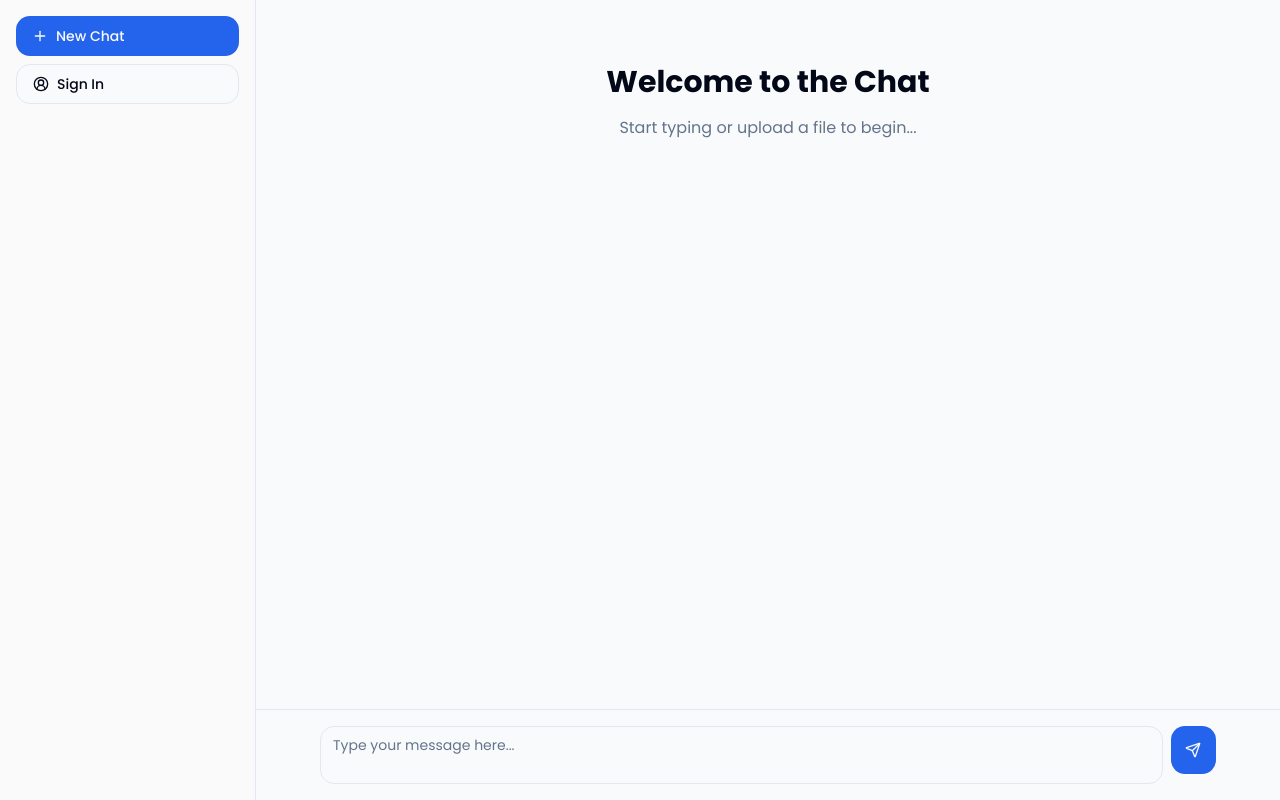
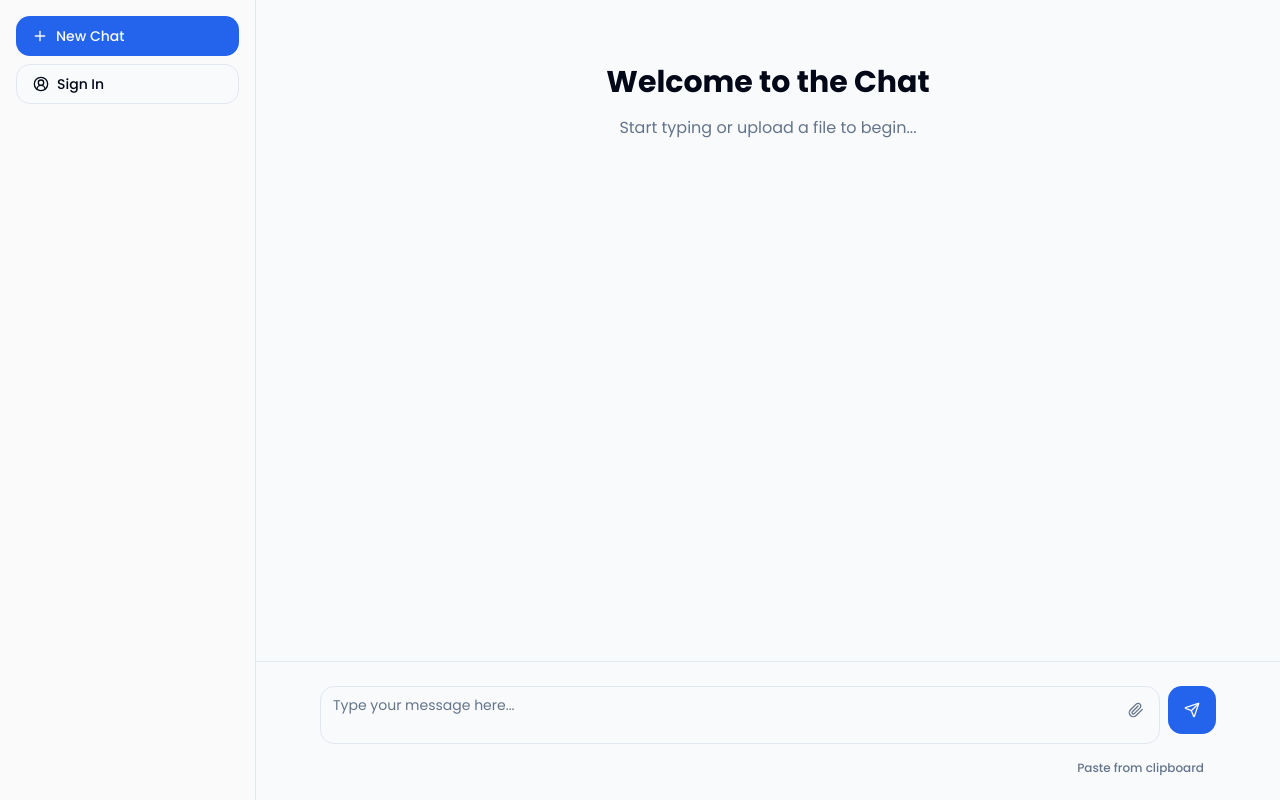
Before and after one commit to gmalawarayan/knowyourinsurance-frontend, a React (Vite) app: page / in a window 1280 px wide. Built offline with nearby package versions, Linux system fonts and the light colour scheme.

Commit message:
Add file upload and text paste features
Implement file upload and text paste options in the input section, including an upload button, paste text functionality, and a preview area with a remove option.

```diff
--- a/src/components/chat/ChatInterface.tsx
+++ b/src/components/chat/ChatInterface.tsx
@@ -1,21 +1,72 @@
 
 import React, { useState, useRef, useEffect } from "react";
-import { Send } from "lucide-react";
+import { Send, Paperclip, X } from "lucide-react";
 import { Button } from "@/components/ui/button";
 import { Textarea } from "@/components/ui/textarea";
 import { ScrollArea } from "@/components/ui/scroll-area";
+import { toast } from "sonner";
 
 interface Message {
   id: string;
   content: string;
   sender: "user" | "ai";
   timestamp: Date;
+  attachment?: {
+    type: "image" | "pdf" | "text";
+    name: string;
+    url?: string;
+    content?: string;
+  };
 }
+
+interface FilePreviewProps {
+  file: File;
+  onRemove: () => void;
+}
+
+const FilePreview: React.FC<FilePreviewProps> = ({ file, onRemove }) => {
+  const isImage = file.type.startsWith("image/");
+  const isPdf = file.type === "application/pdf";
+  const fileUrl = isImage || isPdf ? URL.createObjectURL(file) : null;
+
+  return (
+    <div className="flex items-center gap-2 p-2 bg-muted rounded-md mt-2">
+      <div className="flex-1 flex items-center gap-2 text-xs text-muted-foreground">
+        {isImage && (
+          <div className="w-10 h-10 rounded bg-background overflow-hidden">
+            <img src={fileUrl!} alt={file.name} className="w-full h-full object-cover" />
+          </div>
+        )}
+        {isPdf && (
+          <div className="w-10 h-10 rounded bg-background flex items-center justify-center text-muted-foreground">
+            PDF
+          </div>
+        )}
+        {!isImage && !isPdf && (
+          <div className="w-10 h-10 rounded bg-background flex items-center justify-center text-muted-foreground">
+            TXT
+          </div>
+        )}
+        <span className="truncate max-w-[200px]">{file.name}</span>
+      </div>
+      <Button
+        variant="ghost"
+        size="icon"
+        className="h-6 w-6 text-destructive hover:bg-destructive/10 hover:text-destructive rounded-full"
+        onClick={onRemove}
+      >
+        <X className="h-4 w-4" />
+      </Button>
+    </div>
+  );
+};
 
 const ChatInterface: React.FC = () => {
   const [message, setMessage] = useState("");
   const [messages, setMessages] = useState<Message[]>([]);
   const [isTyping, setIsTyping] = useState(false);
+  const [selectedFile, setSelectedFile] = useState<File | null>(null);
+  const fileInputRef = useRef<HTMLInputElement>(null);
   const messagesEndRef = useRef<HTMLDivElement>(null);
 
   // Auto-scroll to the bottom when new messages are added
@@ -31,7 +82,9 @@ const ChatInterface: React.FC = () => {
     setTimeout(() => {
       const aiResponse: Message = {
         id: Date.now().toString(),
-        content: `I received your message: "${userMessage}"`,
+        content: `I received your message: "${userMessage}"${
+          selectedFile ? ` and your ${selectedFile.type.startsWith("image/") ? "image" : "file"}: ${selectedFile.name}` : ""
+        }`,
         sender: "ai",
         timestamp: new Date(),
       };
@@ -42,18 +95,65 @@ const ChatInterface: React.FC = () => {
 
   const handleSubmit = (e: React.FormEvent) => {
     e.preventDefault();
-    if (message.trim()) {
+
+    if (!message.trim() && !selectedFile) {
+      return;
+    }
+
     // Add user message
     const userMessage: Message = {
       id: Date.now().toString(),
       content: message,
       sender: "user",
       timestamp: new Date(),
+      attachment: selectedFile ? {
+        type: selectedFile.type.startsWith("image/")
+          ? "image"
+          : selectedFile.type === "application/pdf"
+            ? "pdf"
+            : "text",
+        name: selectedFile.name,
+        url: URL.createObjectURL(selectedFile),
+      } : undefined,
     };
 
     setMessages(prevMessages => [...prevMessages, userMessage]);
     simulateAIResponse(message);
     setMessage("");
+    setSelectedFile(null);
+  };
+
+  const handleFileSelect = (e: React.ChangeEvent<HTMLInputElement>) => {
+    const file = e.target.files?.[0];
+    if (!file) return;
+
+    const maxSize = 5 * 1024 * 1024; // 5MB
+    if (file.size > maxSize) {
+      toast.error("File is too large. Maximum size is 5MB.");
+      return;
+    }
+
+    const allowedTypes = ["image/jpeg", "image/png", "image/gif", "application/pdf", "text/plain"];
+    if (!allowedTypes.includes(file.type)) {
+      toast.error("Unsupported file format. Please upload an image, PDF, or text file.");
+      return;
+    }
+
+    setSelectedFile(file);
+  };
+
+  const triggerFileUpload = () => {
+    fileInputRef.current?.click();
+  };
+
+  const handlePasteText = async () => {
+    try {
+      const text = await navigator.clipboard.readText();
+      if (text) {
+        setMessage(prev => prev + text);
+      }
+    } catch (err) {
+      toast.error("Failed to paste text. Please paste manually.");
     }
   };
 
@@ -86,6 +186,23 @@ const ChatInterface: React.FC = () => {
                     } shadow-sm`}
                   >
                     <p className="text-sm whitespace-pre-wrap break-words">{msg.content}</p>
+
+                    {msg.attachment && msg.attachment.type === "image" && msg.attachment.url && (
+                      <div className="mt-2 rounded overflow-hidden max-w-xs">
+                        <img
+                          src={msg.attachment.url}
+                          alt={msg.attachment.name}
+                          className="w-full object-contain max-h-[200px]"
+                        />
+                      </div>
+                    )}
+
+                    {msg.attachment && msg.attachment.type === "pdf" && (
+                      <div className="mt-2 p-2 bg-background/50 rounded flex items-center gap-2 text-xs">
+                        <span>PDF: {msg.attachment.name}</span>
+                      </div>
+                    )}
+
                     <div className={`text-xs mt-1 ${msg.sender === "user" ? "text-primary-foreground/70" : "text-muted-foreground"}`}>
                       {msg.timestamp.toLocaleTimeString([], { hour: '2-digit', minute: '2-digit' })}
                     </div>
@@ -110,14 +227,22 @@ const ChatInterface: React.FC = () => {
       </ScrollArea>
 
       {/* Message input area */}
-      <div className="border-t p-4">
+      <div className="border-t p-4 sticky bottom-0 bg-background">
         <form onSubmit={handleSubmit} className="max-w-4xl mx-auto">
-          <div className="flex gap-2">
+          {selectedFile && (
+            <FilePreview
+              file={selectedFile}
+              onRemove={() => setSelectedFile(null)}
+            />
+          )}
+
+          <div className="flex gap-2 mt-2">
+            <div className="flex-1 relative">
               <Textarea
                 value={message}
                 onChange={(e) => setMessage(e.target.value)}
                 placeholder="Type your message here..."
-              className="min-h-12 resize-none"
+                className="min-h-12 resize-none pr-10"
                 onKeyDown={(e) => {
                   if (e.key === 'Enter' && !e.shiftKey) {
                     e.preventDefault();
@@ -125,8 +250,38 @@ const ChatInterface: React.FC = () => {
                   }
                 }}
               />
+              <input
+                type="file"
+                ref={fileInputRef}
+                className="hidden"
+                accept="image/jpeg,image/png,image/gif,application/pdf,text/plain"
+                onChange={handleFileSelect}
+              />
+              <Button
+                type="button"
+                size="icon"
+                variant="ghost"
+                className="absolute right-2 top-2 h-8 w-8 text-muted-foreground hover:text-foreground"
+                onClick={triggerFileUpload}
+                title="Upload file"
+              >
+                <Paperclip className="h-4 w-4" />
+              </Button>
+            </div>
             <Button type="submit" size="icon" className="h-12 w-12">
               <Send className="h-5 w-5" />
+            </Button>
+          </div>
+
+          <div className="flex justify-end mt-2">
+            <Button
+              type="button"
+              variant="ghost"
+              size="sm"
+              onClick={handlePasteText}
+              className="text-xs h-8 text-muted-foreground"
+            >
+              Paste from clipboard
             </Button>
           </div>
         </form>
```
Lines whose indentation alone changed are shown as unchanged.
